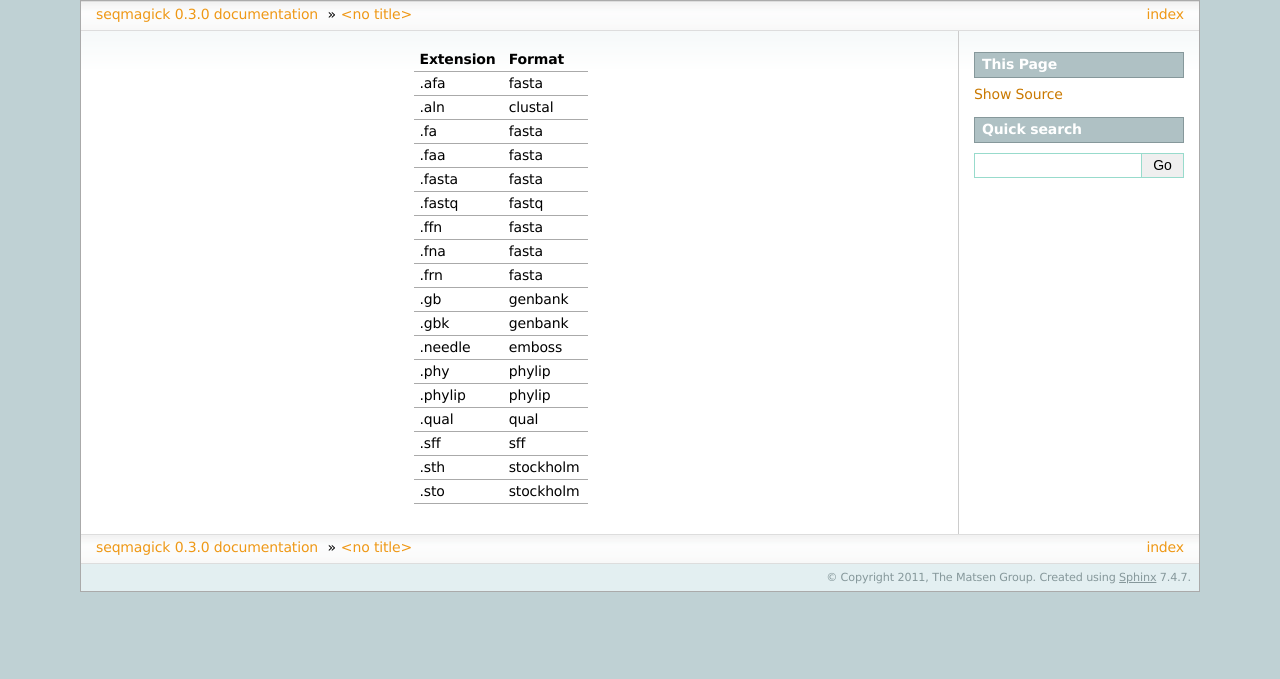
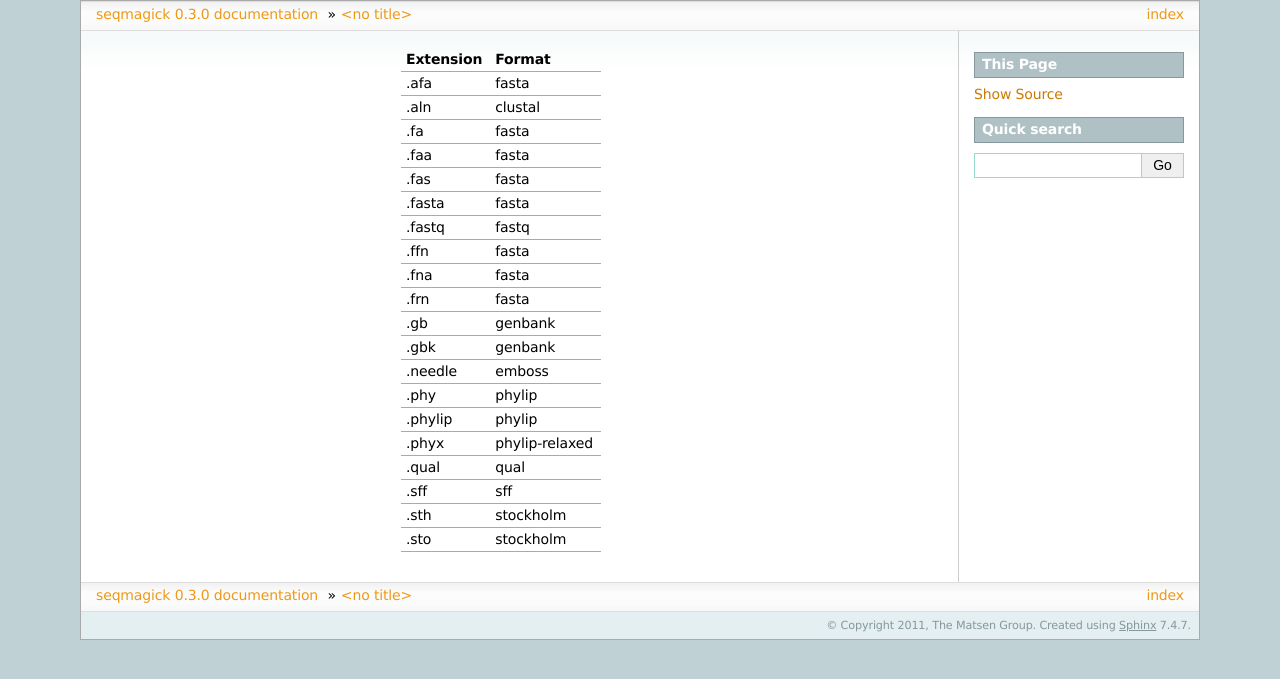
Before and after one commit to fhcrc/seqmagick, a Sphinx documentation site: the page built from docs/extensions.rst, in a window 1280 px wide. Shown: the top 679 px of the page. Built offline with Sphinx 7.4.7, drawn with Linux system fonts in a browser that asks for light colours.

Commit message:
Update extensions supported

```diff
--- a/docs/extensions.rst
+++ b/docs/extensions.rst
@@ -1,10 +1,11 @@
-========= =========
+========= ==============
 Extension Format
-========= =========
+========= ==============
 .afa      fasta
 .aln      clustal
 .fa       fasta
 .faa      fasta
+.fas      fasta
 .fasta    fasta
 .fastq    fastq
 .ffn      fasta
@@ -15,8 +16,9 @@ Extension Format
 .needle   emboss
 .phy      phylip
 .phylip   phylip
+.phyx     phylip-relaxed
 .qual     qual
 .sff      sff
 .sth      stockholm
 .sto      stockholm
-========= =========
+========= ==============
```
